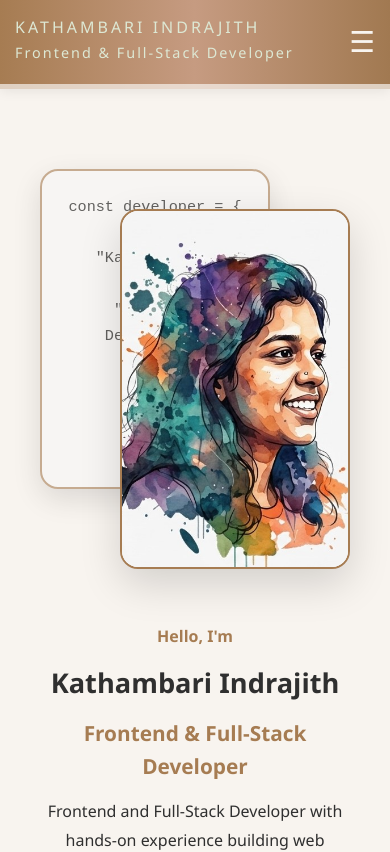
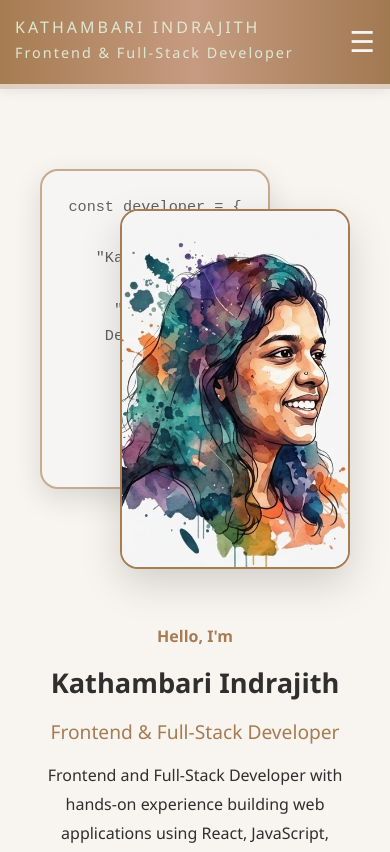
Before and after one commit to Kathambari-Kumar/Kathambari-Indrajith-Portfolio, a React (Vite) app: page / in a window 390 px wide. Shown: the top 852 px of the page. Built offline with nearby package versions, Linux system fonts and the light colour scheme.

Commit message:
Fix mobile overview-role

```diff
--- a/src/App.css
+++ b/src/App.css
@@ -921,8 +921,8 @@ border-bottom: none;
 .overview-role {
   color: #A67C52;
   margin-bottom: 14px;
-  font-weight: 600;
-  font-size: 1.3rem;
+  font-weight: 500;
+  font-size: 1.2rem;
 }
 
 .overview-badges,
```
